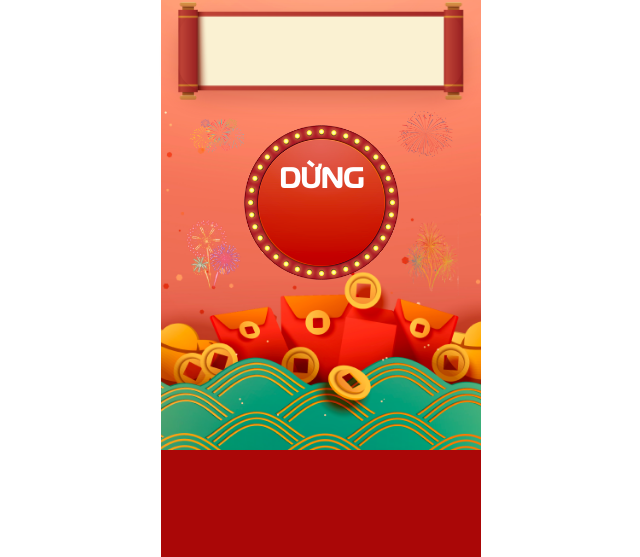
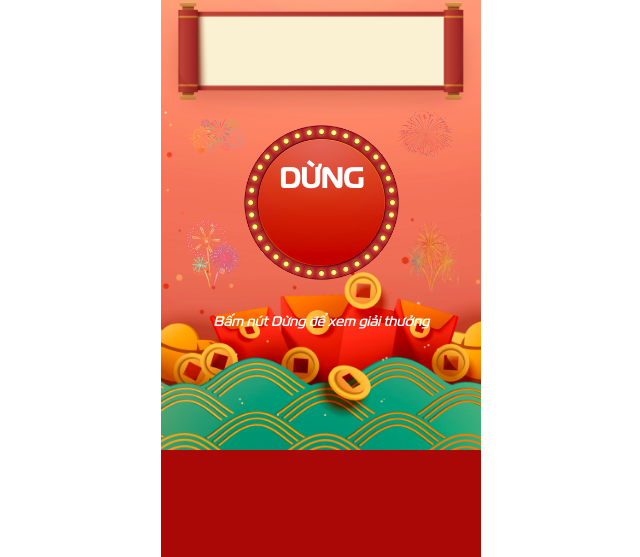
Before and after one commit to helen1611/lixi2022, a plain HTML site: page index.html in a window 1280 px wide. Both pictures are taken after a click on the button "QUAY". Shown: the part 243-800 px from the top of the page, without its empty margins (319-959 px from the left). Drawn offline with nearby package versions, Linux system fonts and the light colour scheme; grey boxes are pictures that could not be loaded; files whose address does not match are found by name.

Commit message:
update descript for buttons

```diff
--- a/assets/lixi.js
+++ b/assets/lixi.js
@@ -3,6 +3,8 @@ let spin = document.getElementById("spin");
 let buttonConfirm = document.getElementById("button-confirm");
 let buttonDefault = document.getElementById("buttonDefault");
 let buttonStop = document.getElementById("active-button2");
+let spinDescription = document.getElementById("spin-description");
+let stopDescription = document.getElementById("stop-description");
 
 let spinVideo = document.getElementById("myVideo");
 let spinReward = document.getElementById("spinReward");
@@ -32,22 +34,25 @@ buttonDefault.onclick = () => {
     spinVideo.play();
     activeButton1.classList.remove('hidden-video');
     activeButton2.classList.remove('hidden-video');
+    spinDescription.classList.add('hidden-video');
     buttonDefault.classList.add('hidden-video');
     firework1.classList.add("firework-animation");
     firework2.classList.add("firework-animation");
     firework3.classList.add("firework-animation");
     firework4.classList.add("firework-animation");
+
+    stopDescription.classList.remove('hidden-video');
 }
 buttonStop.onclick = () => {
     /* hide button stop and pause video spin */
     activeButton1.classList.add('hidden-video');
     activeButton2.classList.add('hidden-video');
+
     spinVideo.pause();
     spinReward.classList.add('hidden-video');
 
     /* show video 5 and play it */
     myVideo5.classList.remove('hidden-video');
-
     myVideo5.play();
 
     setTimeout(() => {
--- a/assets/style.css
+++ b/assets/style.css
@@ -314,14 +314,15 @@
   border-radius: 25.5px;
   z-index: 4;
 }
-
-.button {
+.button-group{
   position: absolute;
   width: 49%;
   /*height: 22.66%;*/
   height: auto;
   left: 25.6%;
   top: 45.935%;
+}
+.button {
   padding: 0;
   border: none;
   background-color: transparent;
@@ -357,16 +358,20 @@
 }
 
 .button-disable {
-  position: absolute;
-  width: 49%;
+  /*width: 49%;*/
   /*height: 22.66%;*/
-  left: 25.6%;
-  top: 45.935%;
+  /*left: 25.6%;*/
+  /*top: 45.935%;*/
+  width: 100%;
   padding: 0;
   border: none;
   background-color: transparent;
   text-align: center;
   z-index: 5;
+}
+.button-disable.button-animation{
+  position: absolute;
+  left: 0;
 }
 
 .button-animation {
@@ -603,3 +608,16 @@
   bottom: 0;
   left: 0;
 }
+.button-description{
+  font-size: 14px;
+  color: #fff;
+  font-style: italic;
+  font-family: 'FS Magistral';
+  position: absolute;
+  bottom: -50px;
+  width: 100%;
+  min-width: 220px;
+  text-align: center;
+  left: 50%;
+  transform: translateX(-50%);
+}
--- a/index.html
+++ b/index.html
@@ -68,7 +68,7 @@
                 <img class="firework" id="firework4" style="top: 45%;left: 8%;transform-origin: center center;"
                      src="assets/firework3.png">
                 <!-- End quay so -->
-
+                <div class="button-group">
                     <button class="button" id="buttonDefault">
                         <img class="button-img" src="assets/default.png">
                         <span class="button-title">QUAY</span>
@@ -81,6 +81,15 @@
                         <img class="button-img" src="assets/active.png">
                         <span class="button-title">DỪNG</span>
                     </button>
+                    <div class="button-description" id="spin-description">
+                        Bấm nút Quay để thử vận may
+                    </div>
+                    <div class="button-description hidden-video" id="stop-description">
+                        Bấm nút Dừng để xem giải thưởng
+                    </div>
+                </div>
+
+
             </div>
 
             <!-- Video giải thưởng -->
```
Lines whose indentation alone changed are shown as unchanged.
